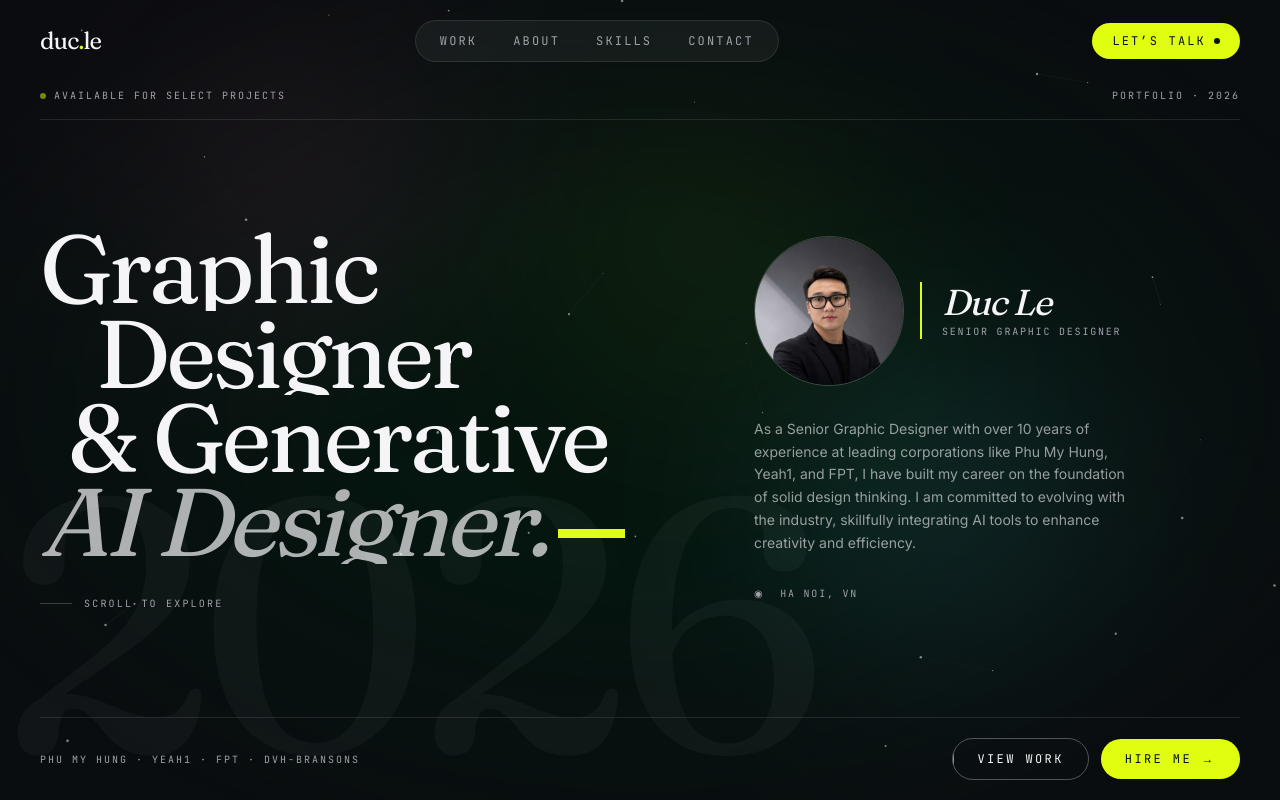
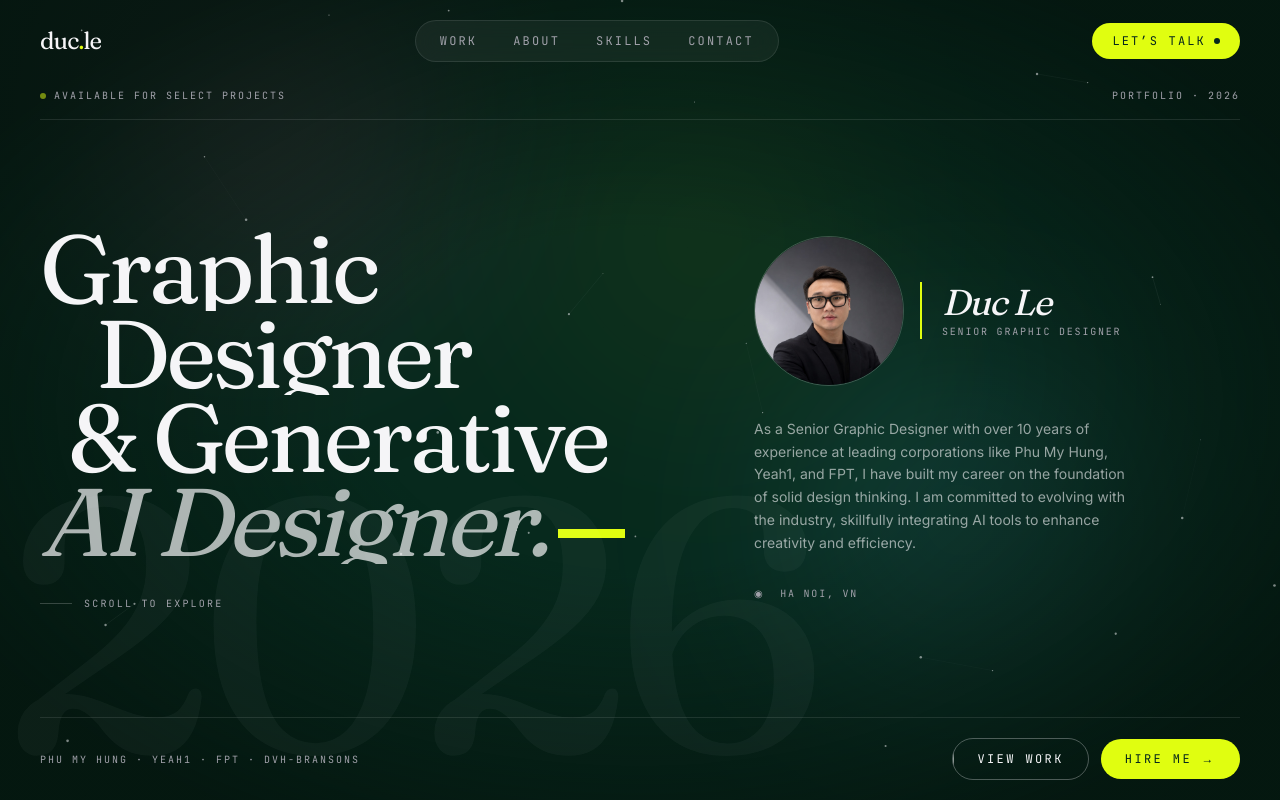
Before and after one commit to duclv145/ducle-portfolio-2026, a Next.js app: page / in a window 1280 px wide. Shown: the top 800 px of the page. Built offline with nearby package versions, Linux system fonts and the light colour scheme.

Commit message:
Make deep green background more visible, tint vignette green

```diff
--- a/app/globals.css
+++ b/app/globals.css
@@ -1,8 +1,8 @@
 @import "tailwindcss";
 
 :root {
-  --bg: #04140e;
-  --bg-soft: #0a2118;
+  --bg: #06281c;
+  --bg-soft: #0c3a28;
   --fg: #f5f5f7;
   --fg-muted: #a1a1aa;
   --accent: #e0fe10;
--- a/components/DynamicBackground.tsx
+++ b/components/DynamicBackground.tsx
@@ -165,7 +165,7 @@ export default function DynamicBackground() {
       </div>
 
       {/* vignette */}
-      <div className="absolute inset-0 bg-[radial-gradient(ellipse_at_center,transparent_30%,rgba(10,10,15,0.85)_85%)]" />
+      <div className="absolute inset-0 bg-[radial-gradient(ellipse_at_center,transparent_30%,rgba(3,18,12,0.8)_85%)]" />
 
       <canvas ref={canvasRef} className="absolute inset-0 h-full w-full" />
     </div>
```
